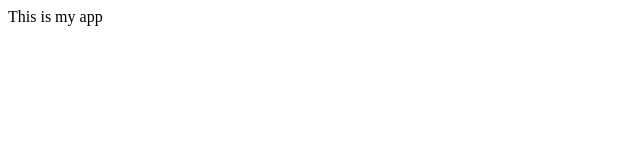
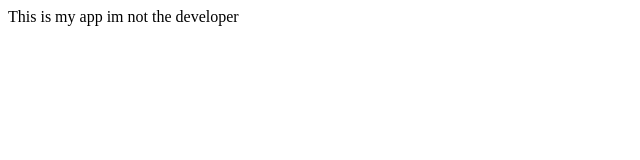
Before and after one commit to ShoaibNaikwadiJFS/ShoaibNaikwadiJFS, a plain HTML site: page Assignments/index.html in a window 1280 px wide. Shown: the whole page, without its empty margins (0-640 px from the left). Drawn offline with Linux system fonts and the light colour scheme.

Commit message:
Edited some files of Assignments

```diff
--- a/Assignments/index.html
+++ b/Assignments/index.html
@@ -2,7 +2,7 @@
     <head>
         <title> My app</title>
         <Body>
-        This is my app
+        This is my app im not the developer
         </Body>
     </head>
 </html>
```
